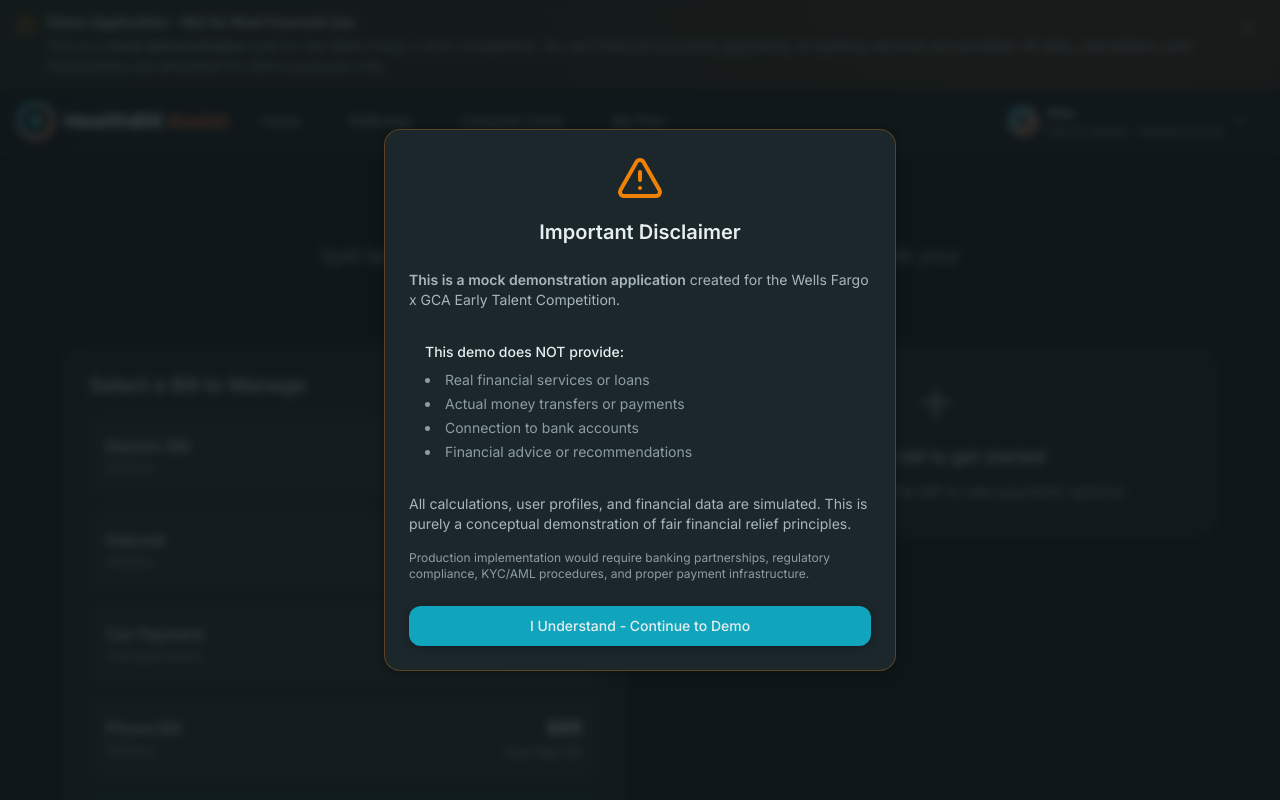
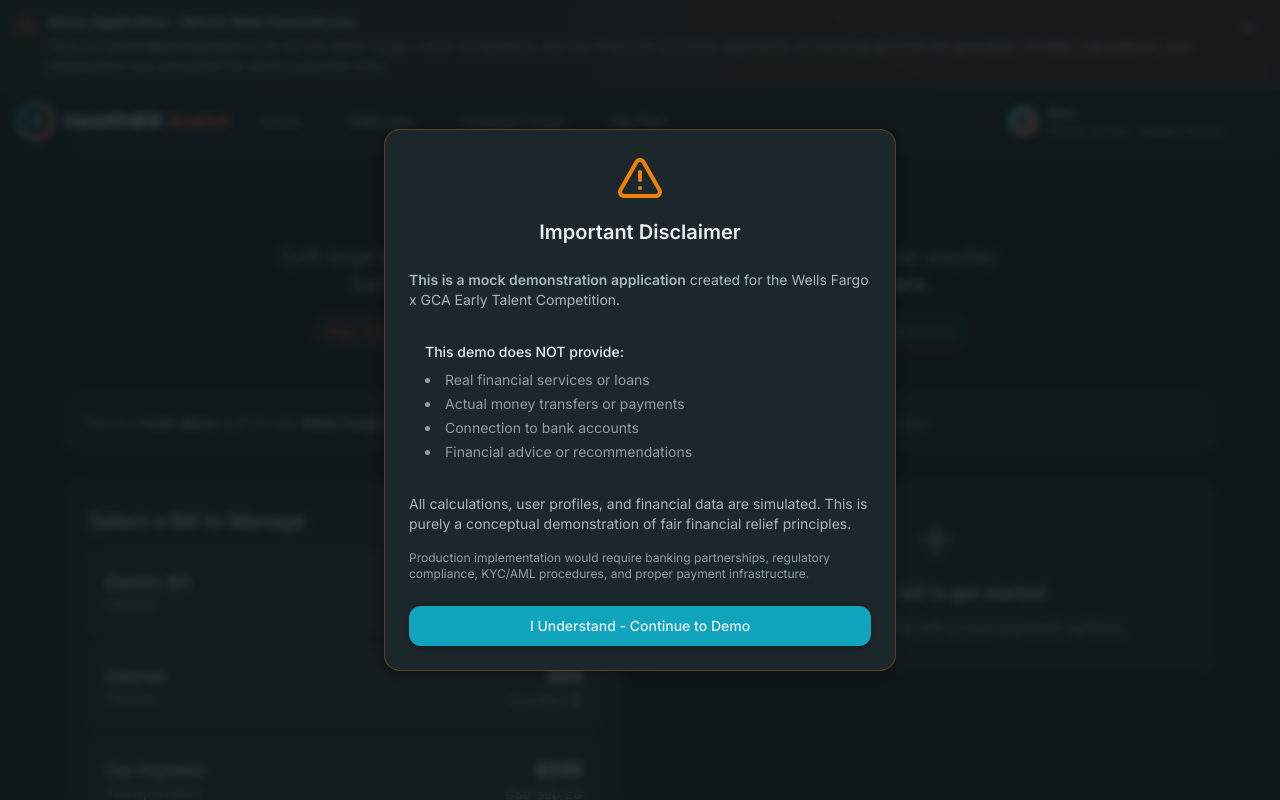
Before and after one commit to JonathanRReed/Fairflow-Mock-Demo-Wells-Fargo-X-GCA-Competition, a React (Vite) app: page /bill-bridge in a window 1280 px wide. Shown: the top 800 px of the page. Built offline with nearby package versions, Linux system fonts and the light colour scheme; the HTML template or start-up script is replaced by a standard one.

Commit message:
content(bill-bridge): refresh copy to align with new site focus and competition context

```diff
--- a/src/pages/BillBridge.tsx
+++ b/src/pages/BillBridge.tsx
@@ -78,9 +78,24 @@
             <h1 className="text-4xl font-rubik font-bold text-text-primary mb-4">
               Bill<span className="text-brand-gold">Bridge</span>
             </h1>
-            <p className="text-xl text-text-secondary max-w-2xl mx-auto">
+            <p className="text-xl text-text-secondary max-w-3xl mx-auto">
               Split large bills into smaller payments or shift them to align with your payday.
-              Same total cost, better cash flow.
+              Same total cost, better cash flow — <span className="text-text-primary font-medium">no late fees, no rollovers</span>.
+            </p>
+
+            <div className="mt-4 flex flex-wrap items-center justify-center gap-2">
+              <div className="chip-gold">Align to payday</div>
+              <div className="chip-neutral">Transparent, flat-fee ecosystem</div>
+              <div className="chip-success">Hardship = more time, not more cost</div>
+            </div>
+          </div>
+
+          {/* Mock demo banner */}
+          <div className="mb-8 p-4 rounded-lg border border-border bg-surface/60">
+            <p className="text-sm text-text-secondary">
+              This is a <span className="text-text-primary font-medium">mock demo</span> built for the
+              <span className="text-text-primary font-medium"> Wells Fargo × GCA Early Talent Competition</span>.
+              It simulates bills and plans for demonstration only.
             </p>
           </div>
 
@@ -124,7 +139,7 @@
                 <div className="mt-4 p-3 bg-info/10 border border-info/20 rounded-md flex items-start gap-2">
                   <Lightbulb className="w-4 h-4 text-info mt-0.5" />
                   <p className="text-sm text-text-secondary">
-                    In production, this would connect to your bank to show real bills
+                    In production, this would connect to your bank to show real bills and due dates.
                   </p>
                 </div>
               </Card>
@@ -221,7 +236,7 @@
                       </div>
                       <div className="text-xs text-text-muted mt-1 flex items-center gap-2">
                         <Check className="w-3 h-3 text-success" />
-                        <span>No additional fees • Same total cost</span>
+                        <span>No additional fees • Same total cost • Keeps cash flow steady</span>
                       </div>
                     </div>
 
@@ -253,6 +268,10 @@
                       Add to Payment Plan
                       <ArrowRight className="w-4 h-4 ml-2" />
                     </Button>
+
+                    <div className="text-center text-sm text-text-secondary">
+                      Want to compare options? Check the <button className="underline hover:text-text-primary" onClick={() => navigate('/comparison')}>Comparison</button> or view your <button className="underline hover:text-text-primary" onClick={() => navigate('/plan')}>Coach Summary</button>.
+                    </div>
                   </div>
                 </Card>
               )}
```
